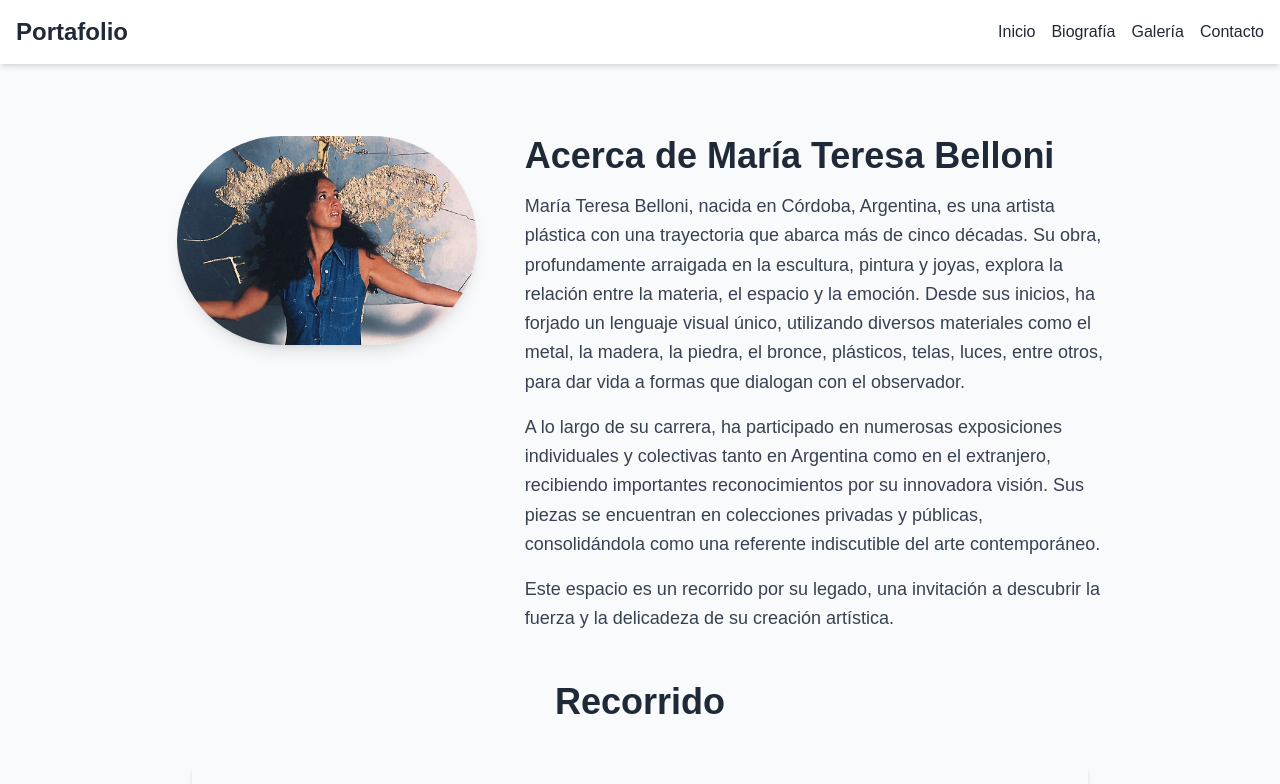
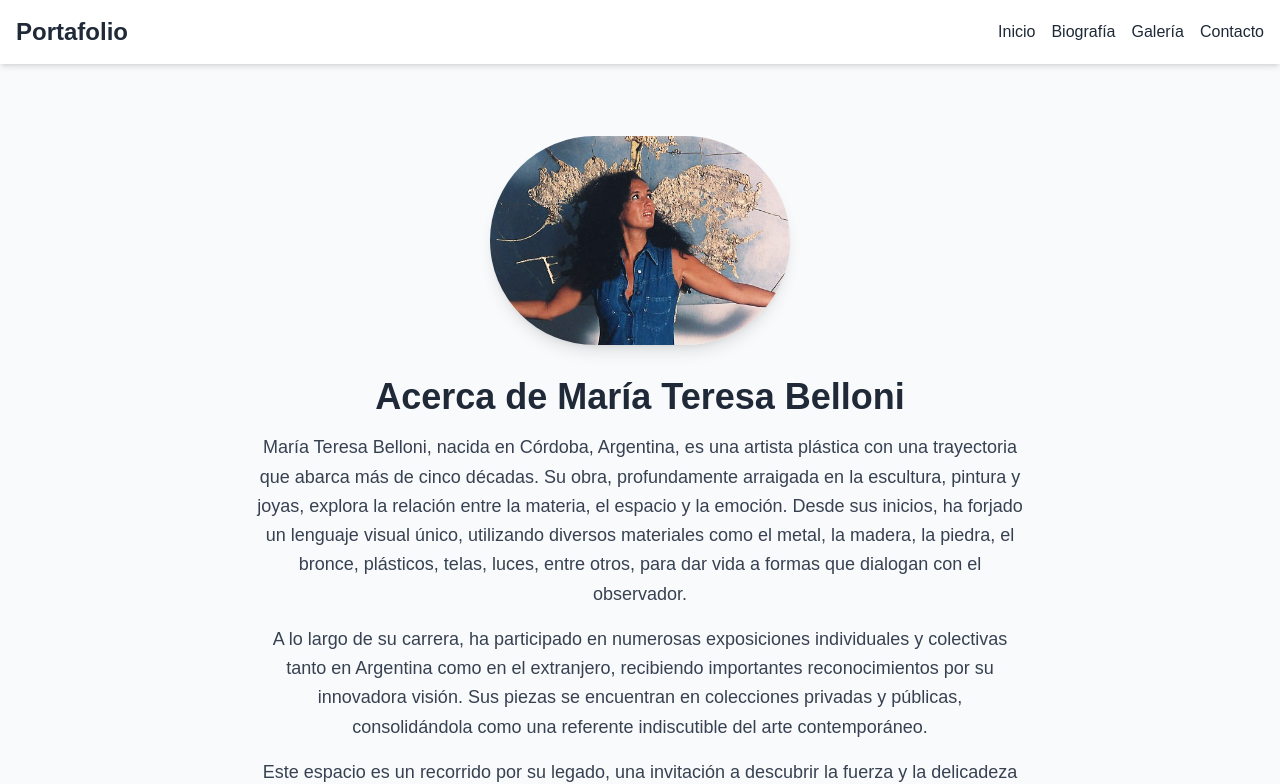
Before and after one commit to gregoalasino/bellonimart, a Next.js app: page /about in a window 1280 px wide. Shown: the top 784 px of the page. Built offline with nearby package versions, Linux system fonts and the light colour scheme.

Commit message:
fixing photo for biografia

```diff
--- a/app/about/page.tsx
+++ b/app/about/page.tsx
@@ -63,8 +63,11 @@ export default function AboutPage() {
   return (
     <div className="flex flex-col items-center justify-center py-12 px-4 md:px-8">
 
-      {/* 1. BIOGRAFÍA INTRODUCTORIA (TEXTO ACTUALIZADO) */}
-      <div className="flex flex-col md:flex-row items-center md:items-start space-y-8 md:space-y-0 md:space-x-12 mb-12">
+      {/* 1. BIOGRAFÍA INTRODUCTORIA - FOTO Y TEXTO APILADOS Y CENTRADOS */}
+      {/* Se usa 'flex-col items-center' para mantener la foto arriba y el texto centrado debajo en TODAS las resoluciones. */}
+      <div className="flex flex-col items-center space-y-8 mb-12">
+
+        {/* FOTO - Siempre centrada y arriba */}
         <div className="flex-shrink-0">
           <Image
             src="/images/7.jpg"
@@ -74,10 +77,11 @@ export default function AboutPage() {
             className="rounded-full shadow-lg"
           />
         </div>
-        <div className="text-gray-700 max-w-prose text-center md:text-left">
+
+        {/* TEXTO - Centrado debajo de la foto, usando un ancho máximo. */}
+        <div className="text-gray-700 max-w-3xl text-center">
           <h1 className="text-4xl font-bold mb-4 text-gray-800">Acerca de María Teresa Belloni</h1>
 
-          {/* INICIO DE TEXTO ACTUALIZADO */}
           <p className="mb-4 text-lg leading-relaxed">
             María Teresa Belloni, nacida en Córdoba, Argentina, es una artista plástica con una trayectoria que abarca más de cinco décadas. Su obra, profundamente arraigada en la escultura, pintura y joyas, explora la relación entre la materia, el espacio y la emoción. Desde sus inicios, ha forjado un lenguaje visual único, utilizando diversos materiales como el metal, la madera, la piedra, el bronce, plásticos, telas, luces, entre otros, para dar vida a formas que dialogan con el observador.
           </p>
@@ -87,13 +91,15 @@ export default function AboutPage() {
           <p className="text-lg leading-relaxed">
             Este espacio es un recorrido por su legado, una invitación a descubrir la fuerza y la delicadeza de su creación artística.
           </p>
-          {/* FIN DE TEXTO ACTUALIZADO */}
 
         </div>
       </div>
 
-      {/* 3. LÍNEA DE TIEMPO HISTÓRICA ("Momentos Clave") */}
-      <h2 className="text-4xl font-bold mb-10 text-gray-800 text-center">Recorrido</h2>
+      {/* SECCIÓN DE CITAS (Si la necesitas, re-inclúyela aquí) */}
+      {/* NOTA: Las citas no estaban en tu último código, así que no las incluí por defecto. */}
+
+      {/* 3. LÍNEA DE TIEMPO HISTÓRICA ("Recorrido") */}
+      <h2 className="text-4xl font-bold mb-10 mt-12 text-gray-800 text-center">Recorrido</h2>
       <div className="w-full max-w-4xl">
         {historyStages.map((stage, index) => (
           <HistoryItem
```
